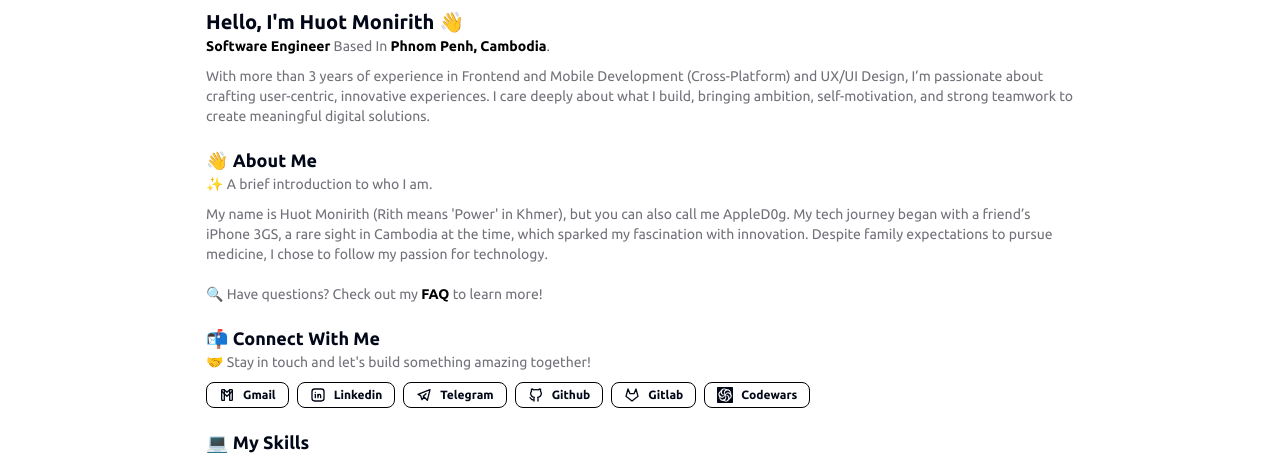
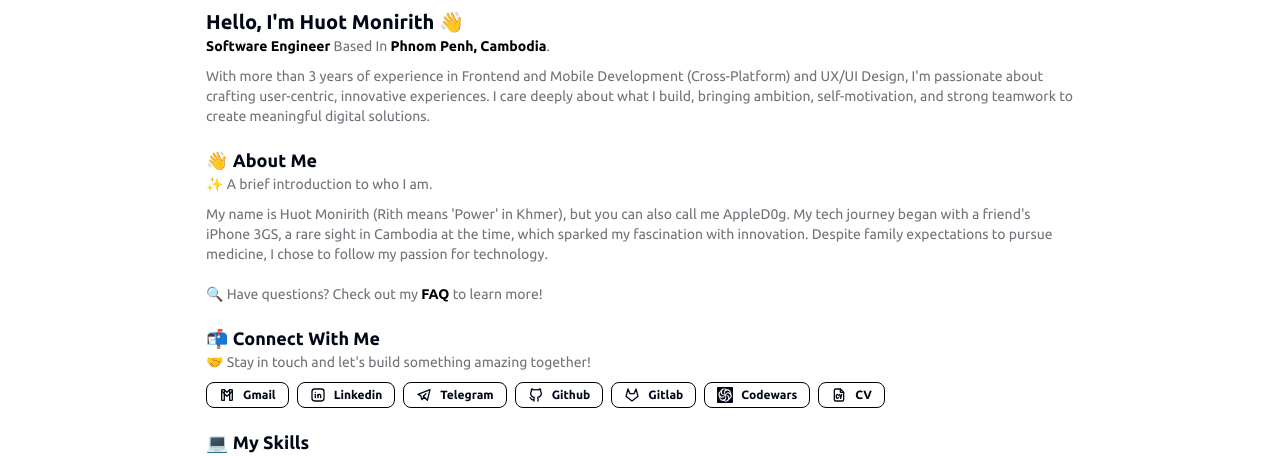
Before and after one commit to M-Rith/portfolio-website, a Next.js app: page / in a window 1280 px wide. Shown: the part 292-748 px from the top of the page. Built offline with nearby package versions, Linux system fonts and the light colour scheme.

Commit message:
add download cv

```diff
--- a/components/welcome.tsx
+++ b/components/welcome.tsx
@@ -96,6 +96,7 @@ export default function WelcomeComponent() {
                     key={social.name}
                     target="_blank"
                     rel="noopener noreferrer"
+                    download={social.name === "CV" ? true : undefined}
                   >
                     <TechnologyCard technology={social.name} hover={true} />
                   </Link>
--- a/data/personal.json
+++ b/data/personal.json
@@ -1,8 +1,8 @@
 {
    "title": "Hello, I'm Huot Monirith 👋",
    "description": "Software Engineer Based In Phnom Penh, Cambodia.",
-   "longDescription": "With more than 3 years of experience in Frontend and Mobile Development (Cross-Platform) and UX/UI Design, I’m passionate about crafting user-centric, innovative experiences. I care deeply about what I build, bringing ambition, self-motivation, and strong teamwork to create meaningful digital solutions.",
-   "aboutMe": "My name is Huot Monirith (Rith means 'Power' in Khmer), but you can also call me AppleD0g. My tech journey began with a friend’s iPhone 3GS, a rare sight in Cambodia at the time, which sparked my fascination with innovation. Despite family expectations to pursue medicine, I chose to follow my passion for technology.",
+   "longDescription": "With more than 3 years of experience in Frontend and Mobile Development (Cross-Platform) and UX/UI Design, I'm passionate about crafting user-centric, innovative experiences. I care deeply about what I build, bringing ambition, self-motivation, and strong teamwork to create meaningful digital solutions.",
+   "aboutMe": "My name is Huot Monirith (Rith means 'Power' in Khmer), but you can also call me AppleD0g. My tech journey began with a friend's iPhone 3GS, a rare sight in Cambodia at the time, which sparked my fascination with innovation. Despite family expectations to pursue medicine, I chose to follow my passion for technology.",
    "skills": [
       "React Native",
       "Next.js",
@@ -38,10 +38,11 @@
       {
          "name": "Codewars",
          "url": "https://www.codewars.com/users/AppleD0G"
+      },
+      {
+         "name": "CV",
+         "url": "/Huot_Monirith_CV.pdf"
       }
-
-
-
    ],
    "highlights": [
       "Software Engineer",
--- a/utils/techStackIcons.tsx
+++ b/utils/techStackIcons.tsx
@@ -17,6 +17,7 @@ import {
   TbBrandTelegram,
   TbWorld,
   TbBrandAppstore,
+  TbFileCv,
 } from "react-icons/tb";
 import {
   SiDart,
@@ -56,6 +57,7 @@ export const getTechIcon = (tech: string) => {
     website: <TbWorld className="text-md" />,
     appstore: <TbBrandAppstore className="text-md" />,
     playstore: <BiLogoPlayStore className="text-md" />,
+    cv: <TbFileCv className="text-md" />,
   };
 
   return iconMap[normalizedTech] || null;
```
Also changed, not shown: 1 other file (tests, documents, lock files or other folders).
